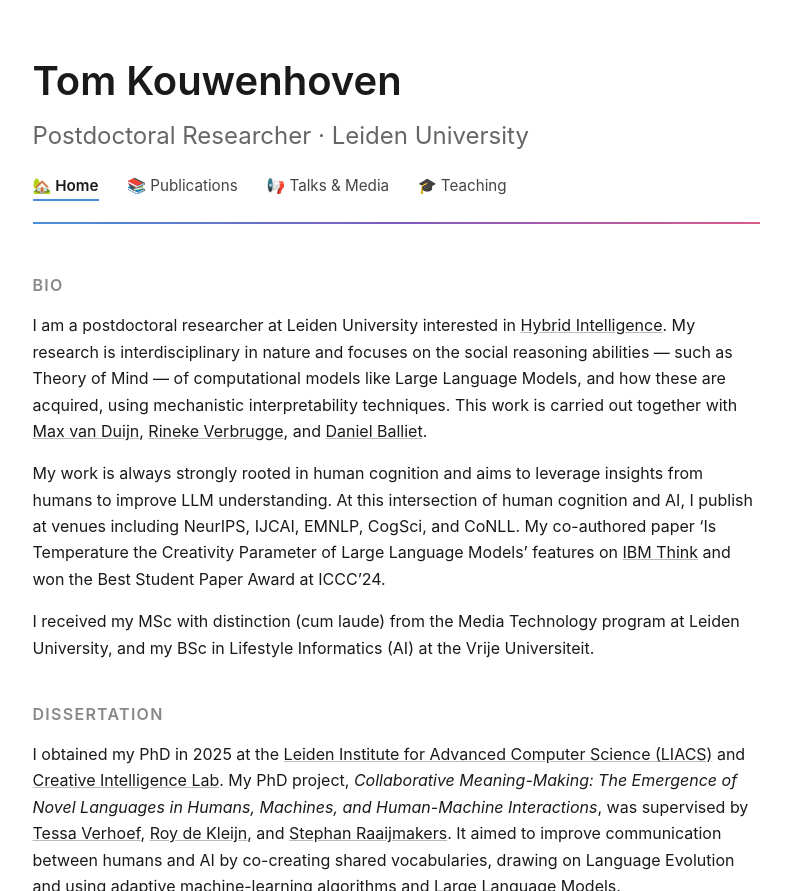
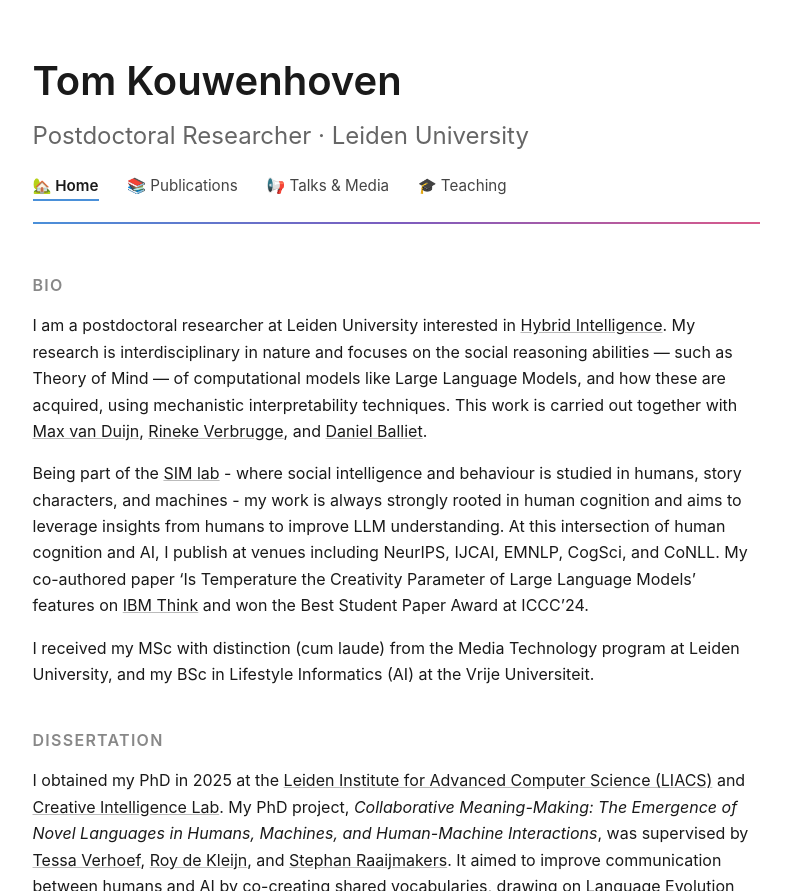
Before and after one commit to tomkouwenhoven/tomkouwenhoven.github.io, a Jekyll site: the page built from index.md, in a window 1280 px wide, cut to the strip 0-891 px from the top of the page. Shown: the whole strip, without its empty margins (244-1035 px from the left). Built offline with Jekyll 4.4.1, drawn with Linux system fonts in a browser that asks for light colours.

Commit message:
include simlab

```diff
--- a/index.md
+++ b/index.md
@@ -8,7 +8,7 @@ permalink: /
 
 I am a postdoctoral researcher at Leiden University interested in [Hybrid Intelligence](https://www.hybrid-intelligence-centre.nl/). My research is interdisciplinary in nature and focuses on the social reasoning abilities — such as Theory of Mind — of computational models like Large Language Models, and how these are acquired, using mechanistic interpretability techniques. This work is carried out together with [Max van Duijn](https://www.mjvd.nl/), [Rineke Verbrugge](https://rinekeverbrugge.nl/), and [Daniel Balliet](https://amsterdamcooperationlab.com/danielballiet/).
 
-My work is always strongly rooted in human cognition and aims to leverage insights from humans to improve LLM understanding. At this intersection of human cognition and AI, I publish at venues including NeurIPS, IJCAI, EMNLP, CogSci, and CoNLL. My co-authored paper 'Is Temperature the Creativity Parameter of Large Language Models' features on [IBM Think](https://www.ibm.com/think/topics/llm-temperature) and won the Best Student Paper Award at ICCC'24.
+Being part of the [SIM lab](https://simlab.liacs.nl/) - where social intelligence and behaviour is studied in humans, story characters, and machines - my work is always strongly rooted in human cognition and aims to leverage insights from humans to improve LLM understanding. At this intersection of human cognition and AI, I publish at venues including NeurIPS, IJCAI, EMNLP, CogSci, and CoNLL. My co-authored paper 'Is Temperature the Creativity Parameter of Large Language Models' features on [IBM Think](https://www.ibm.com/think/topics/llm-temperature) and won the Best Student Paper Award at ICCC'24.
 
 I received my MSc with distinction (cum laude) from the Media Technology program at Leiden University, and my BSc in Lifestyle Informatics (AI) at the Vrije Universiteit.
 
```
